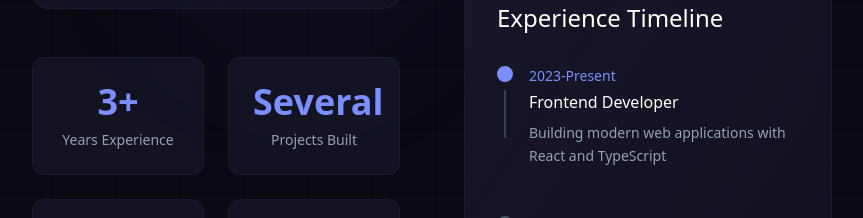
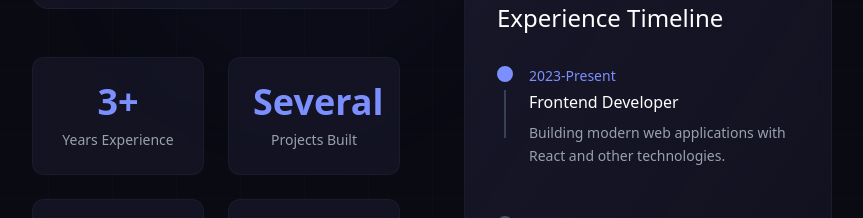
Before and after one commit to justifyman/justify, a React (Vite) app: page / in a window 1280 px wide. Shown: the part 1900-2118 px from the top of the page, without its empty margins (208-1071 px from the left). Built offline with nearby package versions, Linux system fonts and the light colour scheme.

Commit message:
Updated About.tsx

```diff
--- a/src/components/About.tsx
+++ b/src/components/About.tsx
@@ -12,7 +12,7 @@ const About: FC = () => {
     {
       year: "2023-Present",
       title: "Frontend Developer",
-      description: "Building modern web applications with React and TypeScript",
+      description: "Building modern web applications with React and other technologies.",
       highlight: true
     },
     {
```
